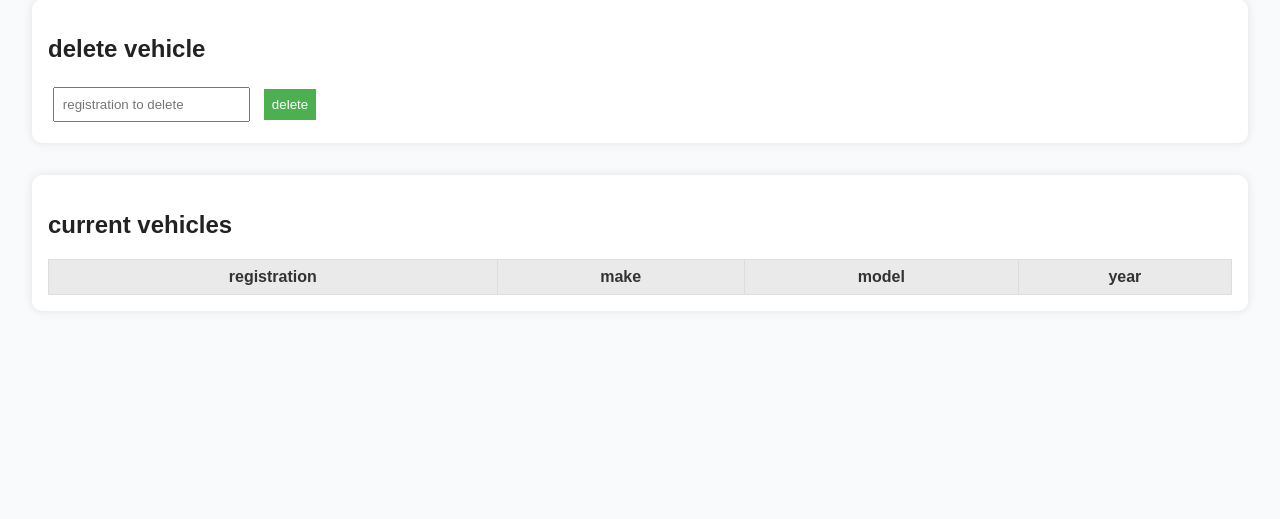
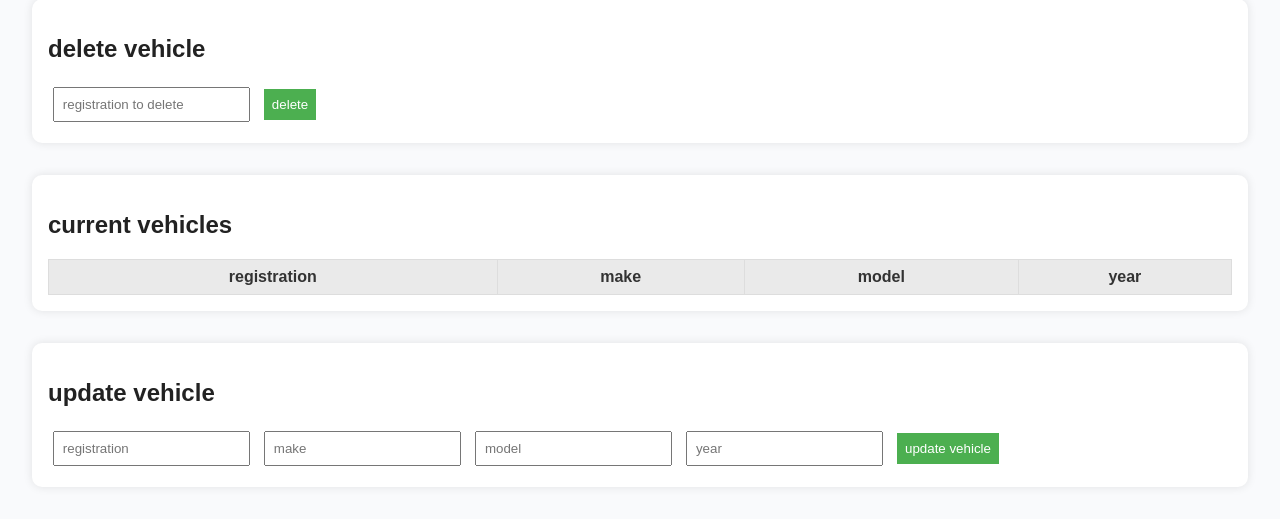
Before and after one commit to Regboy7/flask-rest-api-task, a Flask app: page / in a window 1280 px wide. Shown: the part 461-980 px from the top of the page. Before the commit the page ends 756 px from the top, so only its background shows below. Run offline with Flask 3, Linux system fonts and the light colour scheme; data that the repository does not hold is empty.

Commit message:
First iteration of the frontend 'PUT' function

```diff
--- a/static/script.js
+++ b/static/script.js
@@ -84,5 +84,23 @@ document.addEventListener('DOMContentLoaded', () => {
         loadVehicles();
     });
 
+    // update vehicle.
+    updateform.addEventListener('submit', async (e) => {
+        e.preventDefault();
+        const updVehicle = {
+            Registration: document.getElementById('updRegistration').value,
+            make: document.getElementById('updMake').value,
+            model: document.getElementById('updModel').value,
+            year: document.getElementById('updYear').value
+        };
+        await fetch('/api vehicles', {
+            method: 'PUT',
+            headers: { 'Content-Type': 'application/json' },
+            body: JSON.stringify({ updVehicle })
+        })
+        updateform.reset();
+        loadVehicles();
+    });
+
     loadVehicles();
 });
--- a/templates/index.html
+++ b/templates/index.html
@@ -49,6 +49,17 @@
         </table>
     </section>
 
+    <section id="update-section">
+        <h2>update vehicle</h2>
+        <form id="updateForm">
+            <input type="text" id="updRegistration" placeholder="registration" required>
+            <input type="text" id="updMake" placeholder="make" required>
+            <input type="text" id="updModel" placeholder="model" required>
+            <input type="number" id="updYear" placeholder="year" required>
+            <button type="submit">update vehicle</button>
+        </form>
+    </section>
+
     <script src="{{ url_for('static', filename='script.js') }}"></script>
 </body>
 </html>
--- a/vehicle_api/routes.py
+++ b/vehicle_api/routes.py
@@ -70,7 +70,7 @@ def delete_vehicle():
 def update_vehicle():
     data = request.get_json() # getting if  from request body
     data_update_fields = ['registration'] # fields required to identify the vehicle to update
-    if data_update_fields[0] not in data:
+    if data_update_fields[0] not in data: # validation for registration field
         return jsonify({"error": "Registration is incorrect or missing"}), 400
     conn = getdbconnection()
     cursor = conn.cursor()
@@ -78,3 +78,4 @@ def update_vehicle():
                    (data['make'], data['model'], data['year'], data['registration']))
     conn.commit()
     conn.close()
+    return jsonify({"message": "Vehicle updated!"}), 200 # success message
```
